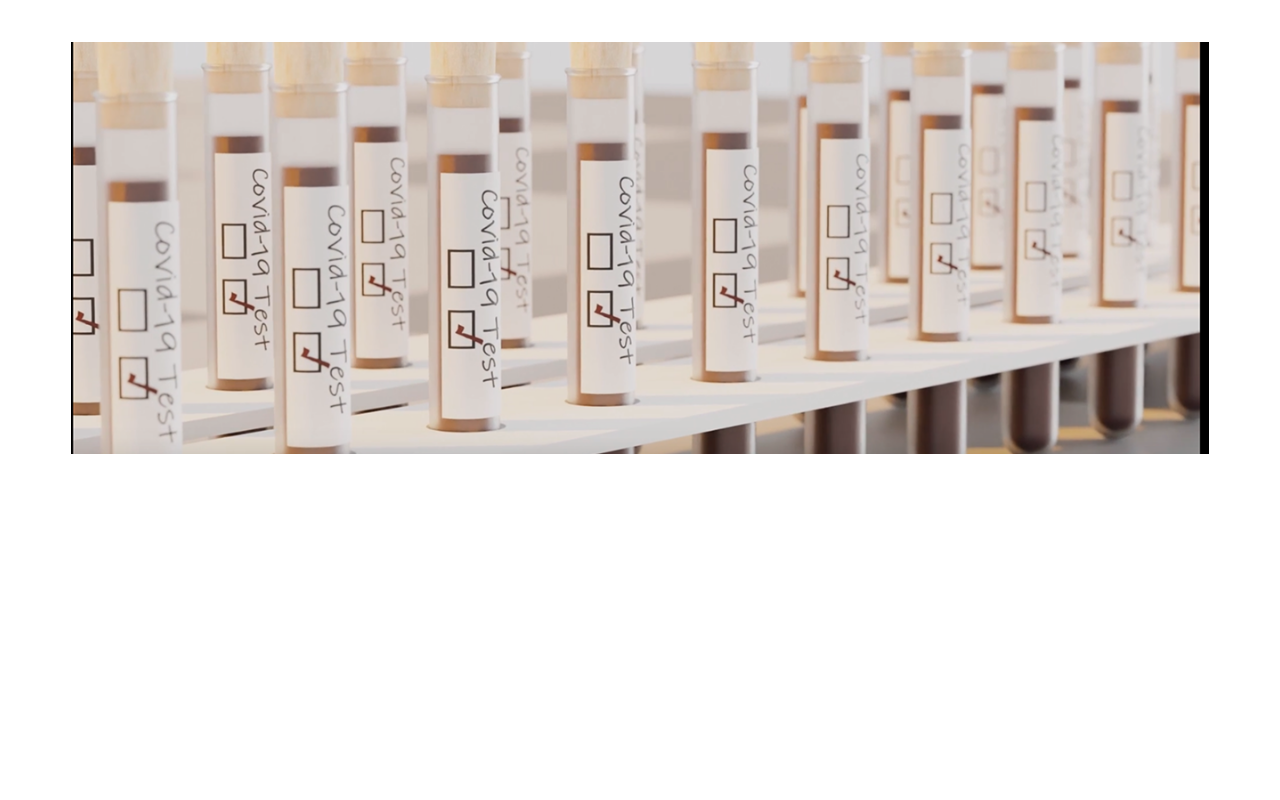
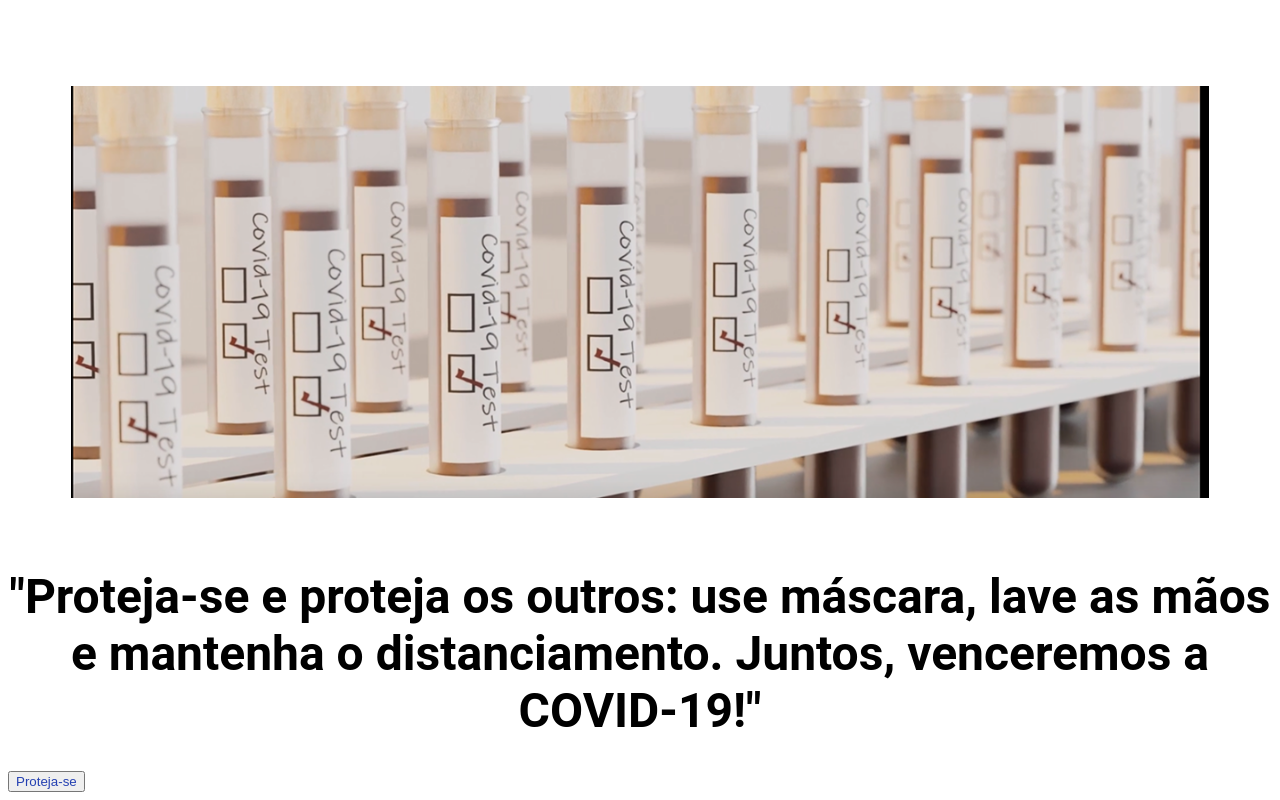
Before and after one commit to Felipe-Costa09/pharma-zen, a plain HTML site: page index.html in a window 1280 px wide. Shown: the part 1105-1905 px from the top of the page. Before the commit the page ends 1567 px from the top, so only its background shows below. Drawn offline with Linux system fonts and the light colour scheme.

Commit message:
fase sinal do projeto

```diff
--- a/index.html
+++ b/index.html
@@ -52,6 +52,9 @@
         <img src="assets/images/frasco.png" alt="Frascos contendo amostras de sangue para teste de Covid-19">
 
       </div>
-
+      <h1>"Proteja-se e proteja os outros: use máscara, lave as mãos e mantenha o distanciamento. Juntos, venceremos a COVID-19!"</h1>
+      <div>
+        <button>Proteja-se</button>
+      </div>
 </body>
 </html>
--- a/style.css
+++ b/style.css
@@ -36,6 +36,7 @@ line-height: 100%;
 letter-spacing: 0%;
 
 
+
 }
 
 nav.navbar {
@@ -68,6 +69,7 @@ div.container {
     align-items: center;
     height: 600px;
     width: 100%;
+    text-align: center;
 }
 
 div.content {
@@ -91,3 +93,15 @@ div.covid-test-content{
 div.covid-test-content img {
     width: 90%;
 }
+h1{
+    font-family: Roboto;
+    font-weight: 700;
+    font-size: 48px;
+    justify-items: center;
+    text-align: center;
+    margin-top: 70px;
+
+}
+button{
+    color: #2541B2;
+}
```
